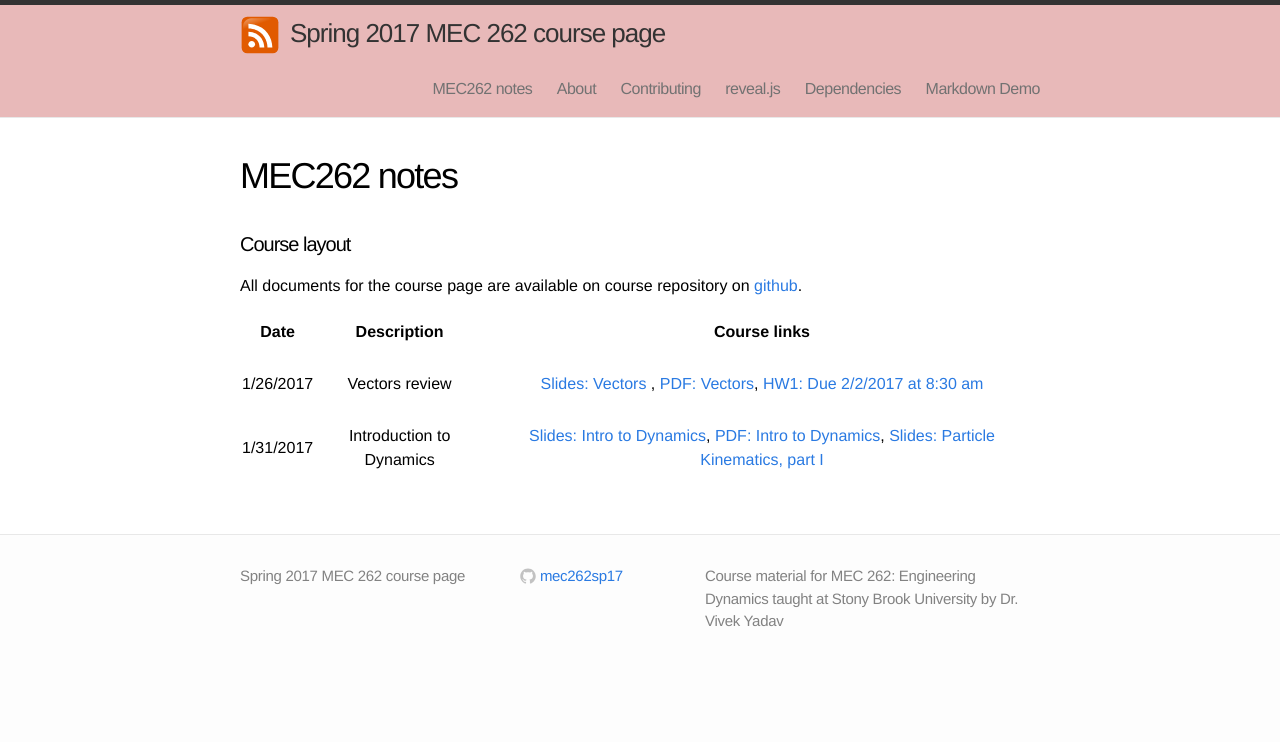
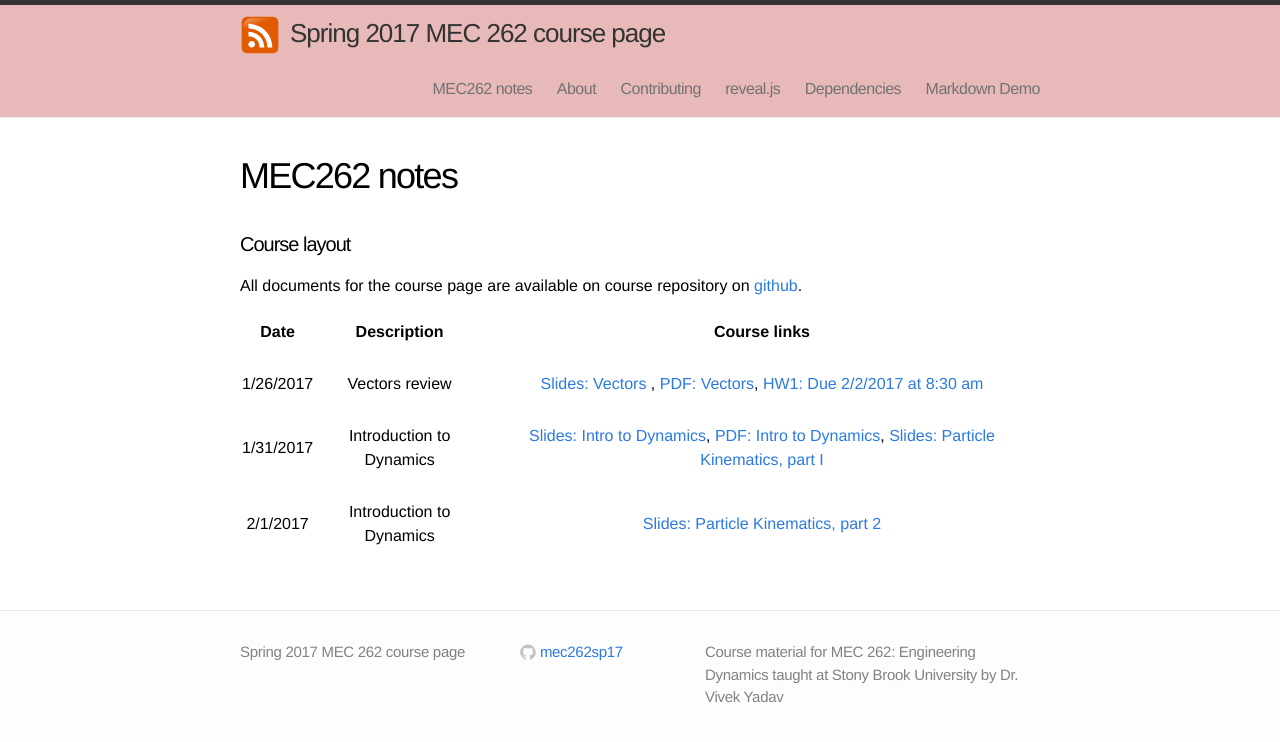
Before and after one commit to mec262sp17/mec262sp17.github.io, a Jekyll site: the page built from Course_materials.md, in a window 1280 px wide. Shown: the top 742 px of the page. Built offline with Jekyll 4.4.1, drawn with Linux system fonts in a browser that asks for light colours.

Commit message:
course materials
course materials

```diff
--- a/Course_materials.md
+++ b/Course_materials.md
@@ -18,3 +18,5 @@ All documents for the course page are available on course repository on [github]
 |       1/26/2017    |   Vectors review | [Slides: Vectors](https://mec262sp17.github.io/Presentations/Review_vectors.html#/) , [PDF: Vectors](https://mec262sp17.github.io/Presentations/Review_vectors.pdf), [HW1: Due 2/2/2017 at 8:30 am](https://mec262sp17.github.io/Homework2017/MEC262_HW1_DueFeb22017.pdf)        |
 | | | |
 |       1/31/2017    |    Introduction to Dynamics |  [Slides: Intro to Dynamics](https://mec262sp17.github.io/Presentations/Ch1_Intro_to_Dynamics.html#/), [PDF: Intro to Dynamics](https://mec262sp17.github.io/Presentations/Ch1_Intro_to_Dynamics.pdf), [Slides: Particle Kinematics, part I](https://mec262sp17.github.io/Presentations/Ch2_Particle_Kinematics.html#/)          |
+| | | |
+|       2/1/2017    |    Introduction to Dynamics |  [Slides: Particle Kinematics, part 2](https://mec262sp17.github.io/Presentations/Ch2_Particle_Kinematics_2.html#/)          |
```
